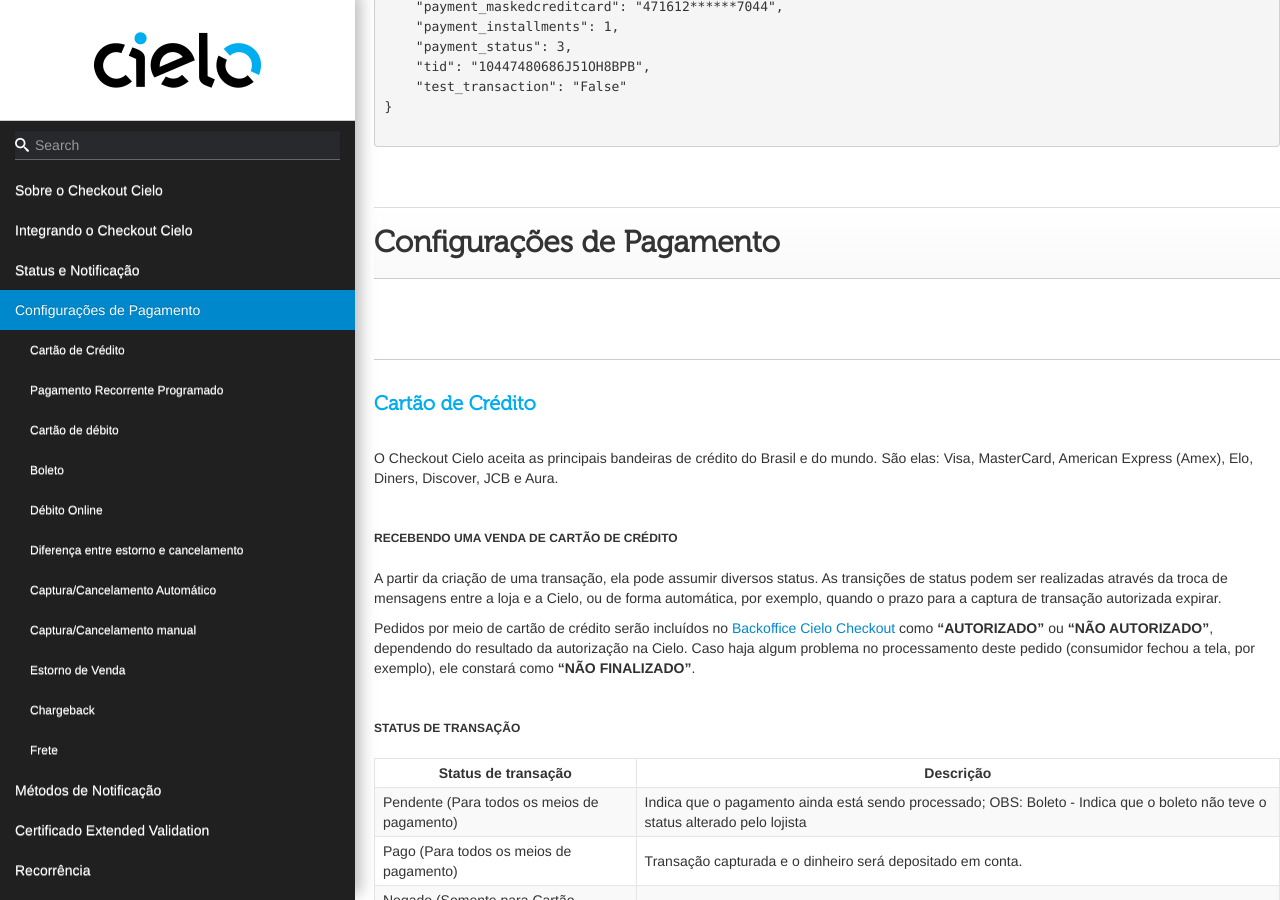
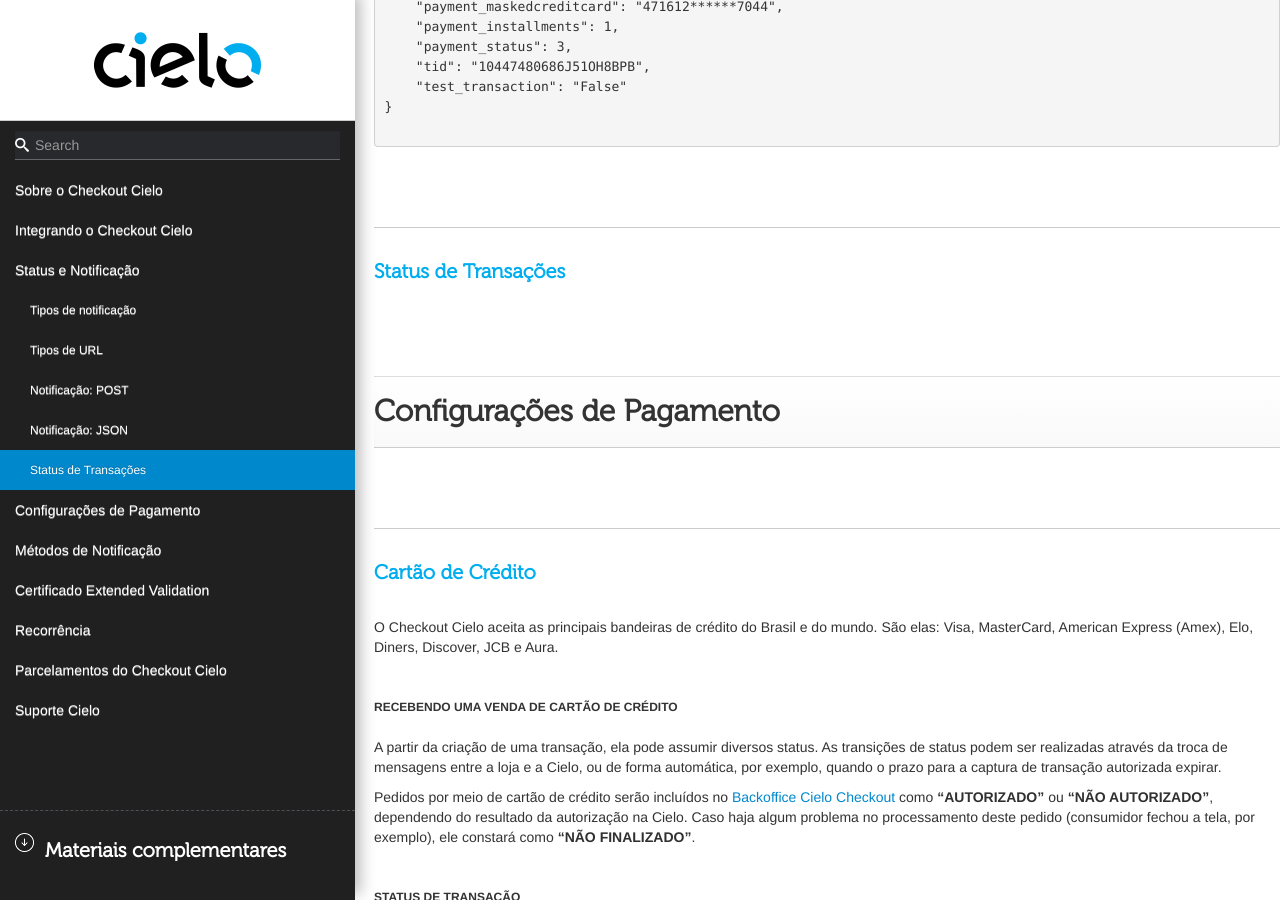
Before and after one commit to DeveloperCielo/Tutorial, a Jekyll site: the page built from _posts/2017-08-25-Checkout.md, in a window 1280 px wide and 900 px high, scrolled down 29685 px. Built offline with Jekyll 4.4.1, drawn with Linux system fonts in a browser that asks for light colours; some web fonts are replaced.

Commit message:
Updated '_posts/2017-08-25-Checkout.md' via CloudCannon

````diff
--- a/_posts/2017-08-25-Checkout.md
+++ b/_posts/2017-08-25-Checkout.md
@@ -963,16 +963,7 @@
 
 
 
-
-
-
-
-
-
-
-
 ## Notificação: JSON
-
 
 ![Fluxo N.JSON](http://fit-chair.cloudvent.net/Tutorial/public/images/Checkout/NJSON.png)
 
@@ -1011,6 +1002,7 @@
 ```
 
 
+## Status de Transações
 
 
 
````
